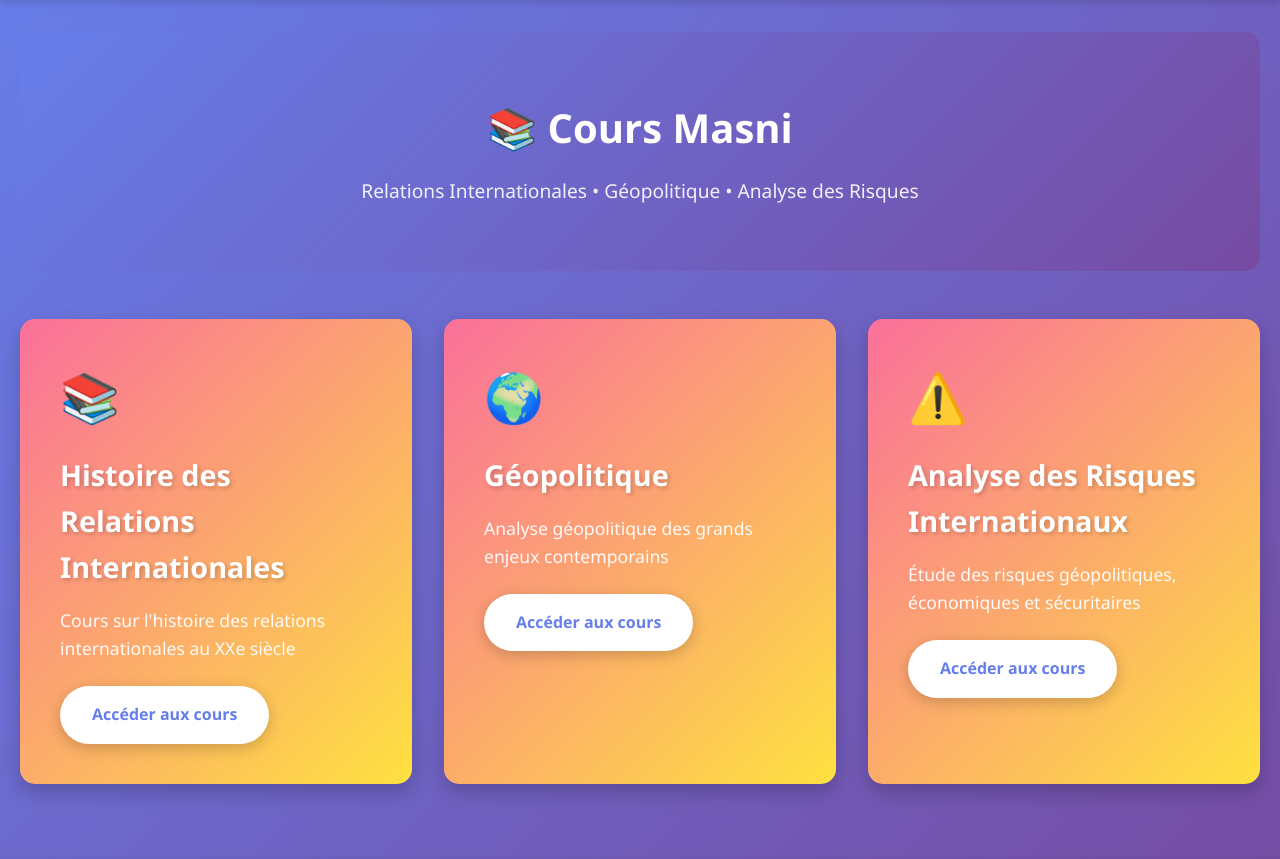
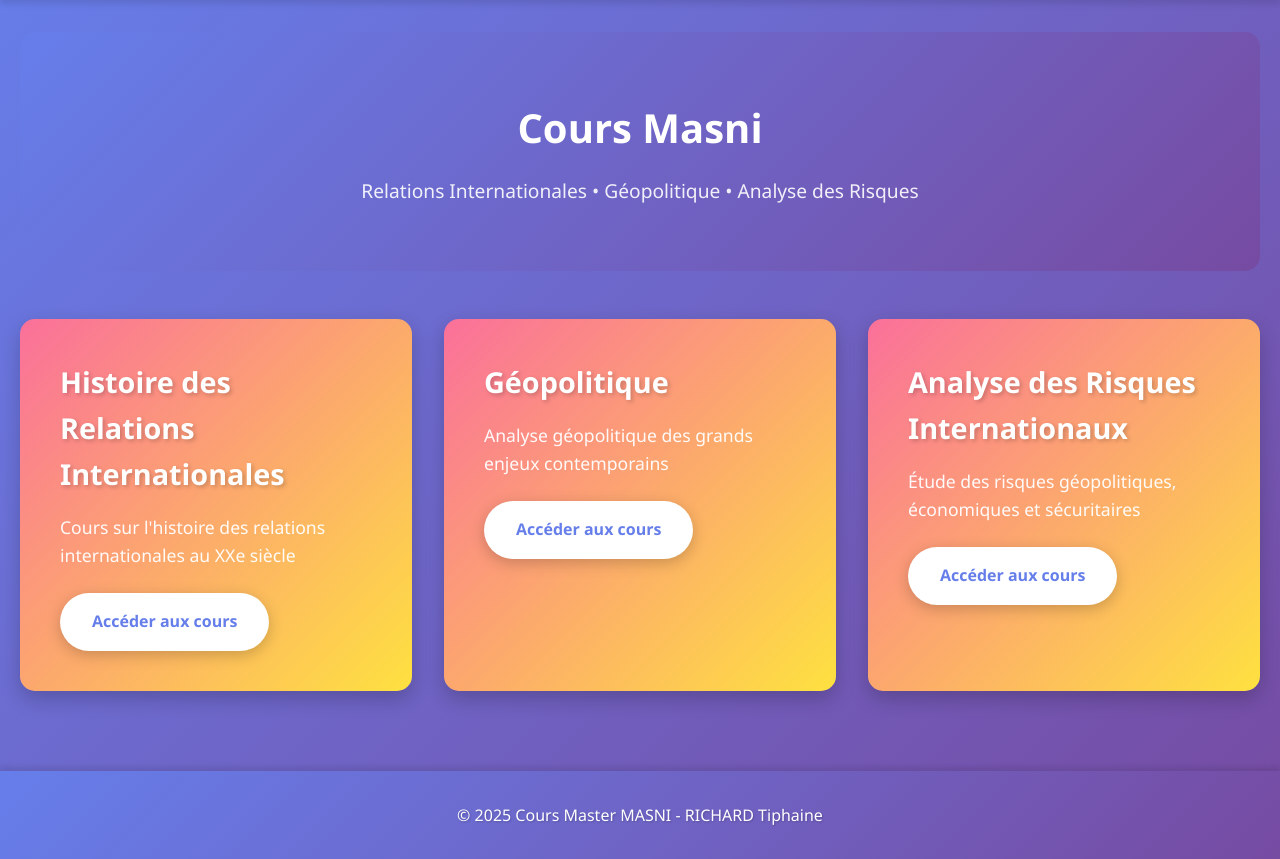
Before and after one commit to Tiphainejh/cours_master, a Flask app: page / in a window 1280 px wide. Shown: the part 71-930 px from the top of the page. Run offline with Flask 3, Linux system fonts and the light colour scheme.

Commit message:
remove icons

```diff
--- a/app.py
+++ b/app.py
@@ -13,21 +13,18 @@ def index():
             'id': 'histoire-ri',
             'titre': 'Histoire des Relations Internationales',
             'description': 'Cours sur l\'histoire des relations internationales au XXe siècle',
-            'icon': '📚',
             'url': '/histoire-ri'
         },
         {
             'id': 'geopolitique',
             'titre': 'Géopolitique',
             'description': 'Analyse géopolitique des grands enjeux contemporains',
-            'icon': '🌍',
             'url': '/geopolitique'
         },
         {
             'id': 'risques',
             'titre': 'Analyse des Risques Internationaux',
             'description': 'Étude des risques géopolitiques, économiques et sécuritaires',
-            'icon': '⚠️',
             'url': '/risques'
         }
     ]
--- a/templates/index.html
+++ b/templates/index.html
@@ -4,14 +4,13 @@
 
 {% block content %}
 <div class="hero-section" style="text-align: center; padding: 4rem 2rem; background: linear-gradient(135deg, #667eea 0%, #764ba2 100%); color: white; border-radius: 15px; margin-bottom: 3rem;">
-    <h1 style="font-size: 2.5rem; margin-bottom: 1rem;">📚 Cours Masni</h1>
+    <h1 style="font-size: 2.5rem; margin-bottom: 1rem;">Cours Masni</h1>
     <p style="font-size: 1.2rem; opacity: 0.9;">Relations Internationales • Géopolitique • Analyse des Risques</p>
 </div>
 
 <div class="cours-grid">
     {% for matiere in matieres %}
     <div class="cours-card" style="cursor: pointer;" onclick="window.location.href='{{ matiere.url }}'">
-        <div style="font-size: 3rem; margin-bottom: 1rem;">{{ matiere.icon }}</div>
         <h3>{{ matiere.titre }}</h3>
         <p>{{ matiere.description }}</p>
         <a href="{{ matiere.url }}" class="btn">Accéder aux cours</a>
```
